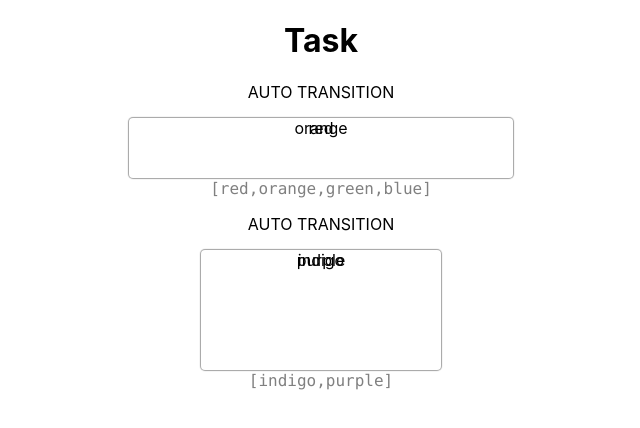
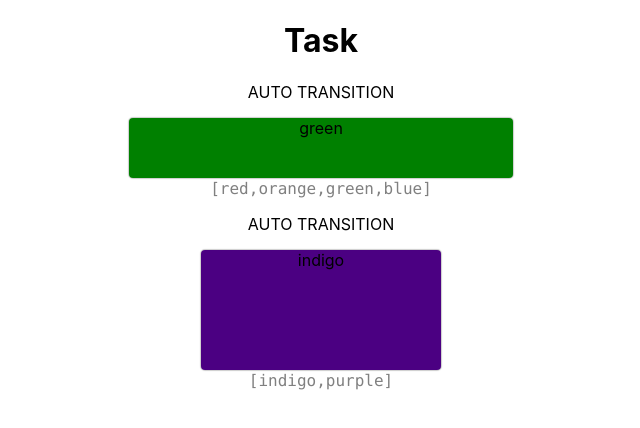
Before and after one commit to heo-it/multi-slider, a React (Create React App) app: page / in a window 1280 px wide. Shown: the top 428 px of the page, without its empty margins (319-959 px from the left). Built offline with nearby package versions, Linux system fonts and the light colour scheme.

Commit message:
feat: 자동 슬라이드 기능 추가

```diff
--- a/src/components/SliderBlock.jsx
+++ b/src/components/SliderBlock.jsx
@@ -3,17 +3,55 @@ import React, { useState, useRef, useEffect} from 'react';
 const SliderBlock = function ({ colors, width, height }) {
   const [currentIndex, setCurrentIndex] = useState(0);
   const [action, setAction] = useState('AUTO TRANSITION');
+  const slideRef = useRef(null);
+
+  /**
+   * @description 자동 슬라이드 기능
+   */
+  useEffect(() => {
+    const timer = setInterval(
+      () => {
+        slideRef.current.style.transform = 'translate3d(0%, 0, 0)';
+        slideRef.current.style.opacity = 1;
+
+        if (currentIndex < colors.length - 1) {
+          setCurrentIndex(prev => prev + 1);
+        } else {
+          setCurrentIndex(0);
+        }
+      }, 3000);
+
+    return () => {
+      if (slideRef.current) {
+        slideRef.current.style.transform = 'translate3d(100%, 0, 0)';
+        slideRef.current.style.transition = '0.3s ease 0s';
+        slideRef.current.style.opacity = 0;
+      }
+      clearInterval(timer);
+    };
+  }, [currentIndex]);
 
   return (
     <>
       <div className='card-wrapper'>
         <p>{action}</p>
         <div className='cards' style={{ width: width, height: height }}>
-          <div className='card'>
+          <div
+            className='card'
+            key={colors[currentIndex]}
+            style={{ backgroundColor: colors[currentIndex] }}
+            ref={slideRef}
+          >
             {colors[currentIndex]}
           </div>
-          <div className='card'>
-            {colors[currentIndex + 1]}
+          <div
+            className='card'
+            key={colors[currentIndex === colors.length - 1 ? 0 : currentIndex + 1]}
+            style={{
+              backgroundColor: colors[currentIndex === colors.length - 1 ? 0 : currentIndex + 1]
+            }}
+          >
+            {colors[currentIndex === colors.length - 1 ? 0 : currentIndex + 1]}
           </div>
         </div>
       </div>
```
